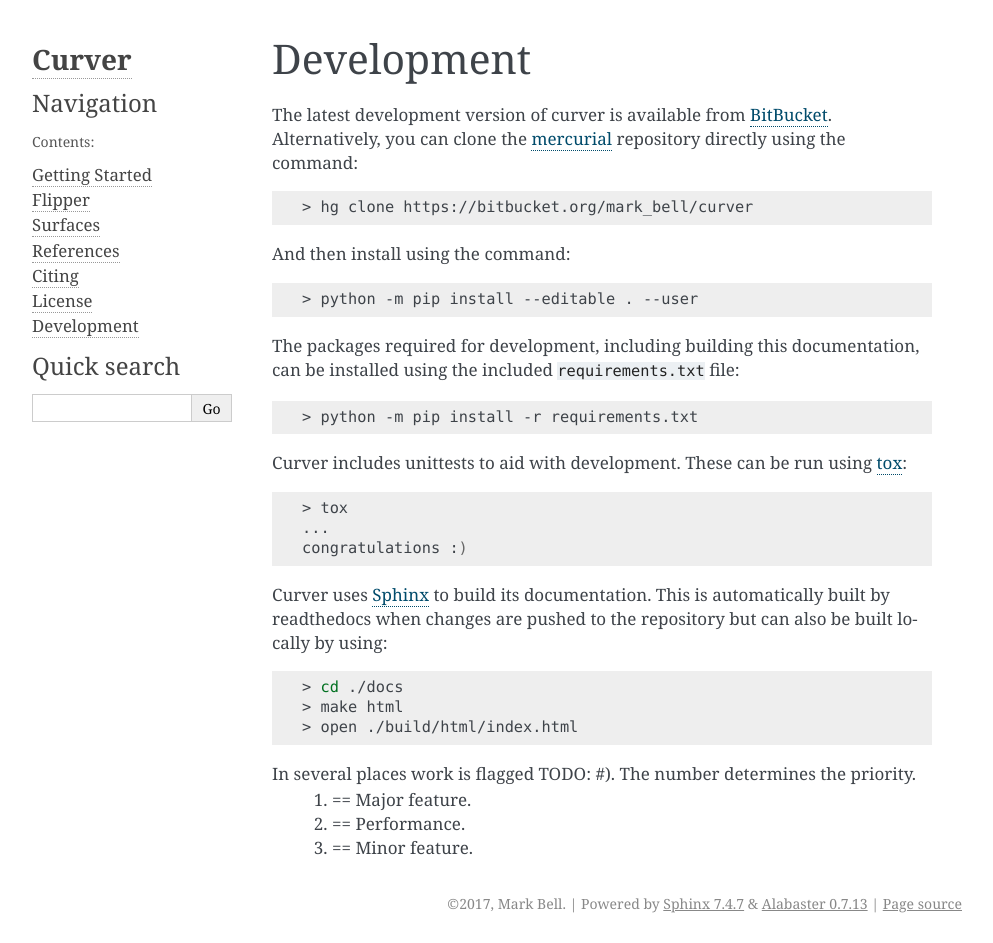
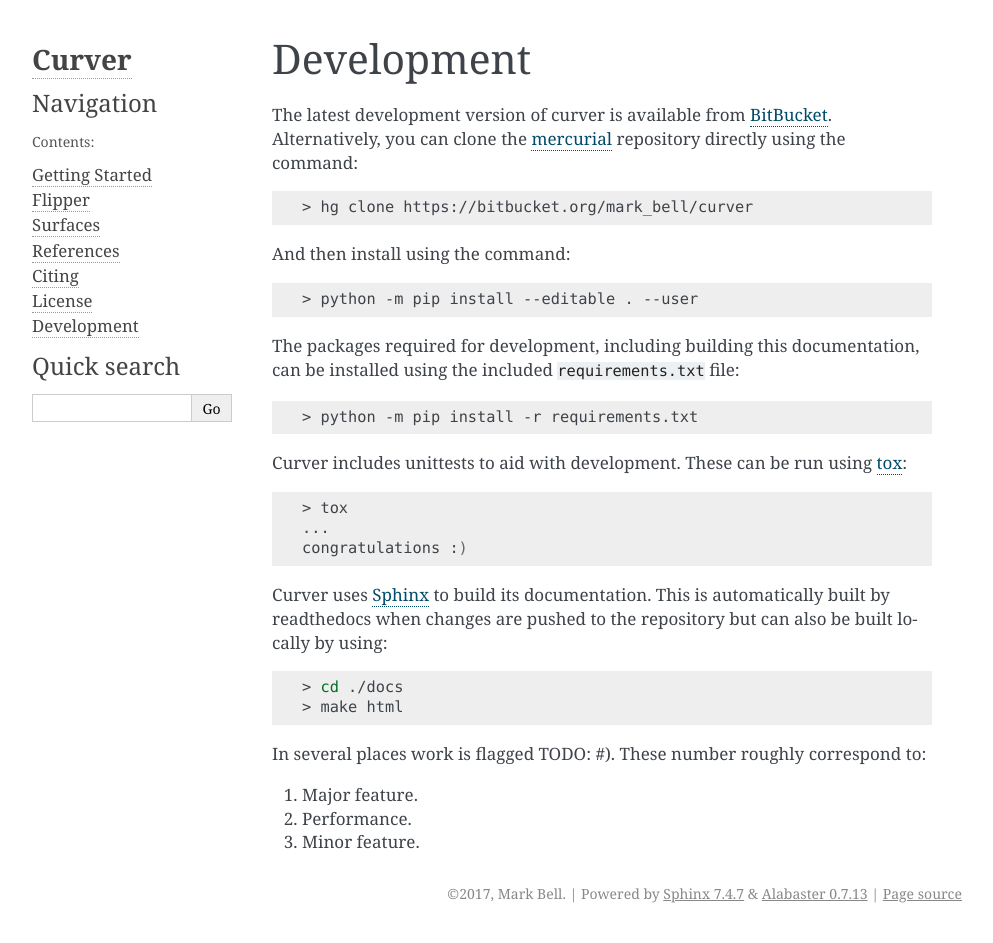
Before and after one commit to MarkCBell/curver, a Sphinx documentation site: the page built from docs/source/development.rst, in a window 1280 px wide. Shown: the whole page, without its empty margins (148-1141 px from the left). Built offline with Sphinx 7.4.7, drawn with Linux system fonts in a browser that asks for light colours.

Commit message:
Fixed TODO numbering.

```diff
--- a/docs/source/development.rst
+++ b/docs/source/development.rst
@@ -37,9 +37,10 @@ This is automatically built by readthedocs when changes are pushed to the reposi
 
     > cd ./docs
     > make html
-    > open ./build/html/index.html
 
-In several places work is flagged TODO: #). The number determines the priority.
-    1) == Major feature.
-    2) == Performance.
-    3) == Minor feature.
+In several places work is flagged TODO: #).
+These number roughly correspond to:
+
+1. Major feature.
+2. Performance.
+3. Minor feature.
```
